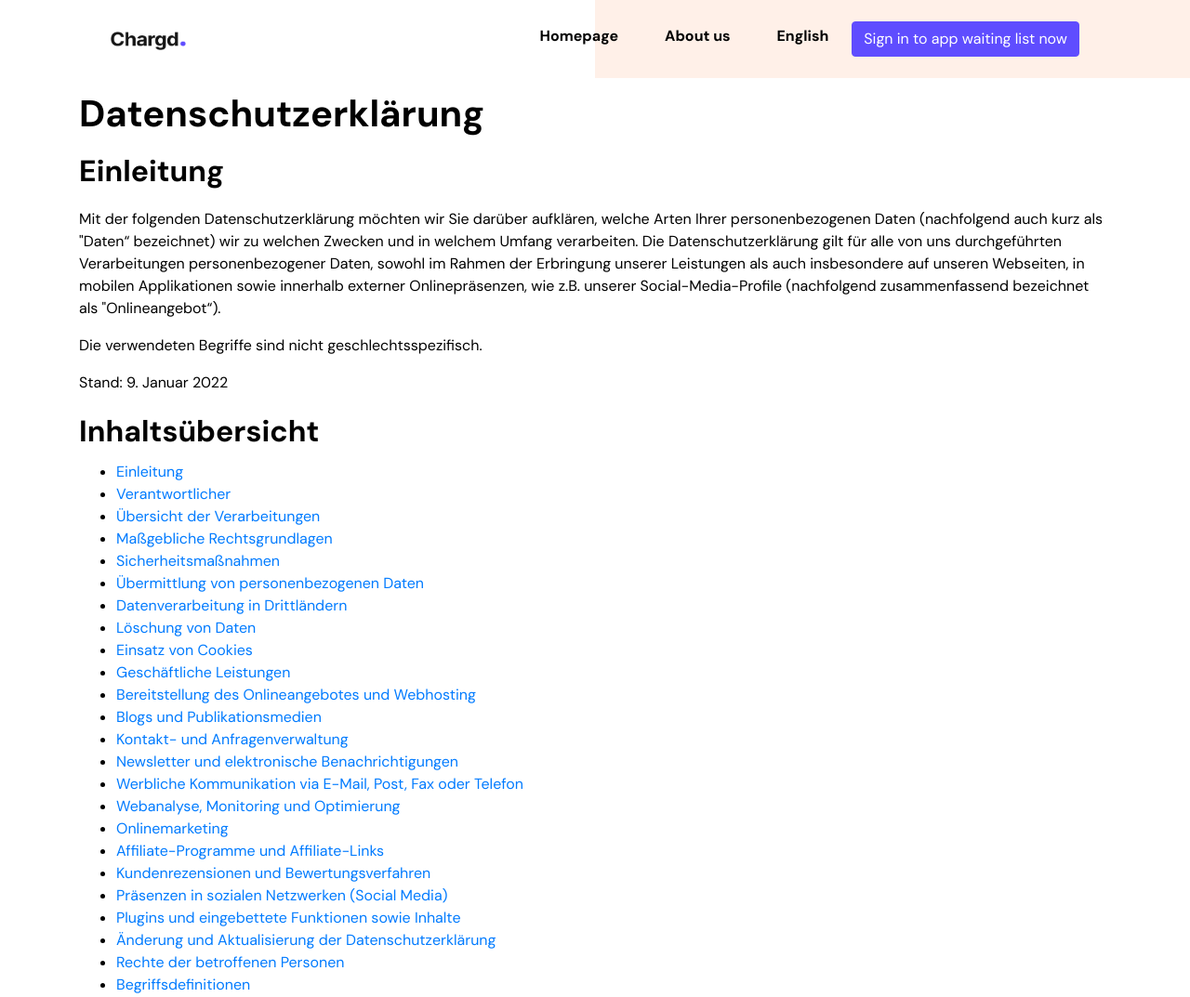
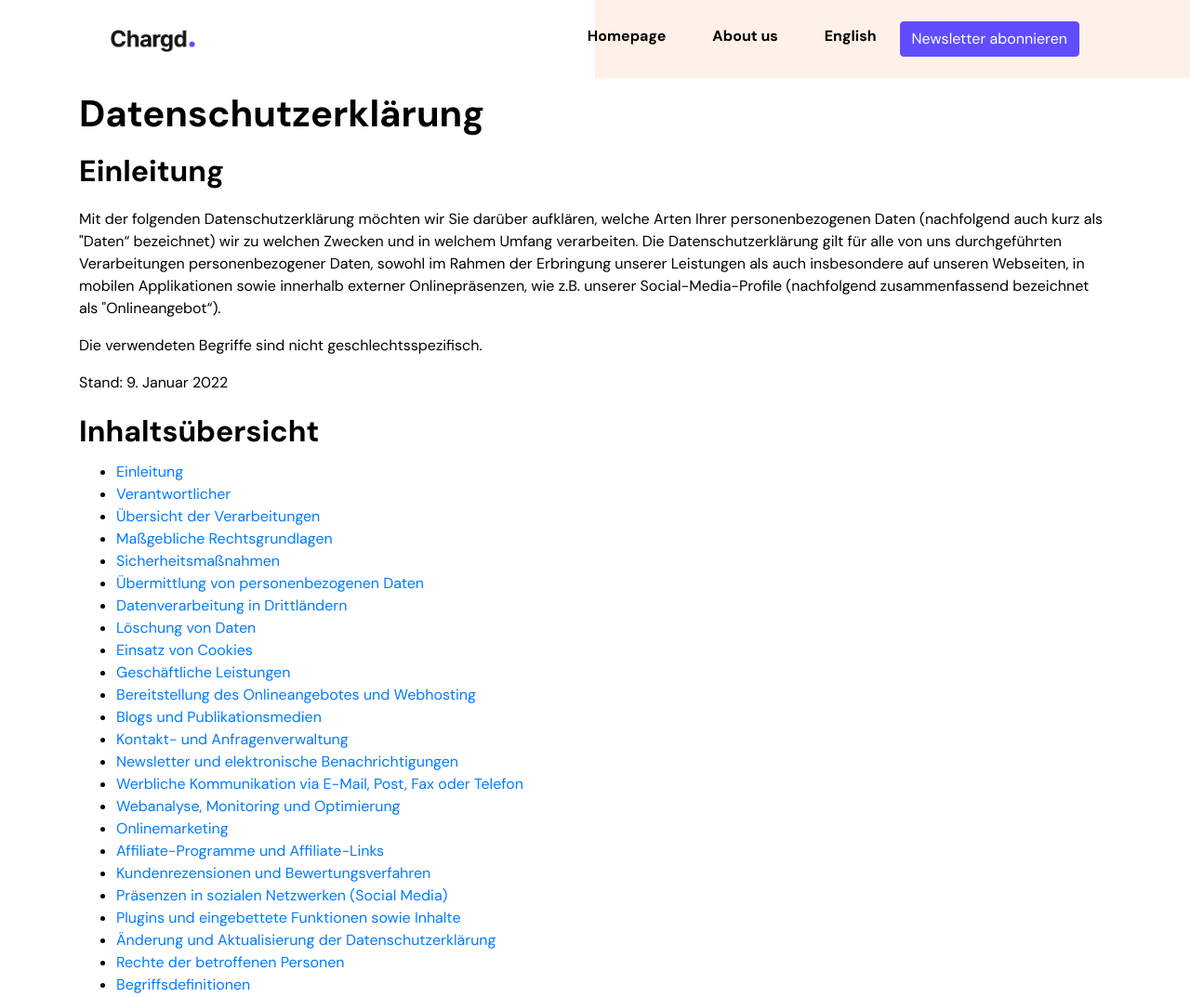
Before and after one commit to matteryanalytics/matteryanalytics.github.io, a website: page privacy_policy.html in a window 1280 px wide. Shown: the top 1073 px of the page at 93% size. Drawn offline with Linux system fonts and the light colour scheme.

Commit message:
btn success

```diff
--- a/privacy_policy.html
+++ b/privacy_policy.html
@@ -73,7 +73,7 @@
                         </li>
 
                         <li class="nav-item">
-                            <a href="https://www.subscribepage.com/r1c2e7_copy" class="btn btn-success ButtonLink">  Sign in to app waiting list now </a>
+                            <a href="https://www.subscribepage.com/r1c2e7_copy" class="btn btn-success ButtonLink">Newsletter abonnieren</a>
 
                         </li>
                     </ul>
```
